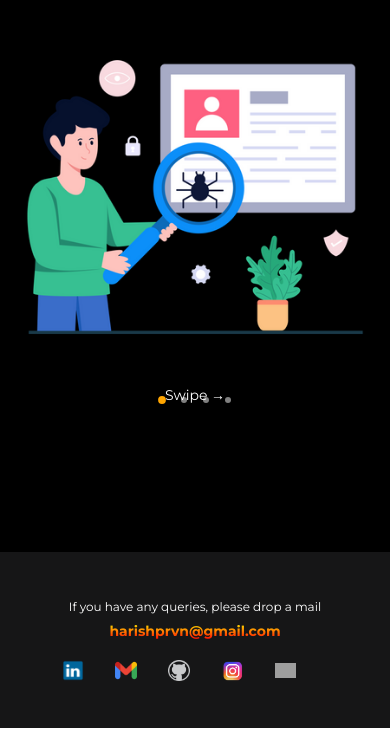
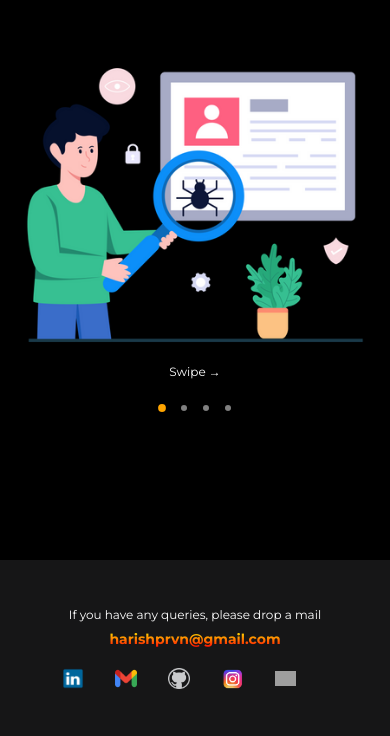
Before and after one commit to Harish05032001/Harish-portfolio, a React (Create React App) app: page /contact in a window 390 px wide. Shown: the part 2385-3121 px from the top of the page. Built offline with nearby package versions, Linux system fonts and the light colour scheme; grey boxes are pictures that could not be loaded.

Commit message:
navbar and keyskill changes

```diff
--- a/src/components/KeySkills/keyskills.css
+++ b/src/components/KeySkills/keyskills.css
@@ -120,13 +120,13 @@
     width: 100%;
   }
   .swipe-button {
-    margin-top: 100%;
+    margin-top: 84%;
   }
   .carousel-indicators {
     margin-top: 0px;
   }
   .swipe-button {
-    font-size: 14px;
+    font-size: 12px;
   }
   .carousel-container {
 
--- a/src/components/Navbar/navbar.css
+++ b/src/components/Navbar/navbar.css
@@ -145,7 +145,7 @@
 @media (min-width: 315px) and  (max-width: 429px) {
     .navbar {
         padding: 22px 14px 22px 14px !important;
-        height: 3.5rem;
+        height: 4rem;
     }
     .logo {
         /* object-fit: cover; */
```
